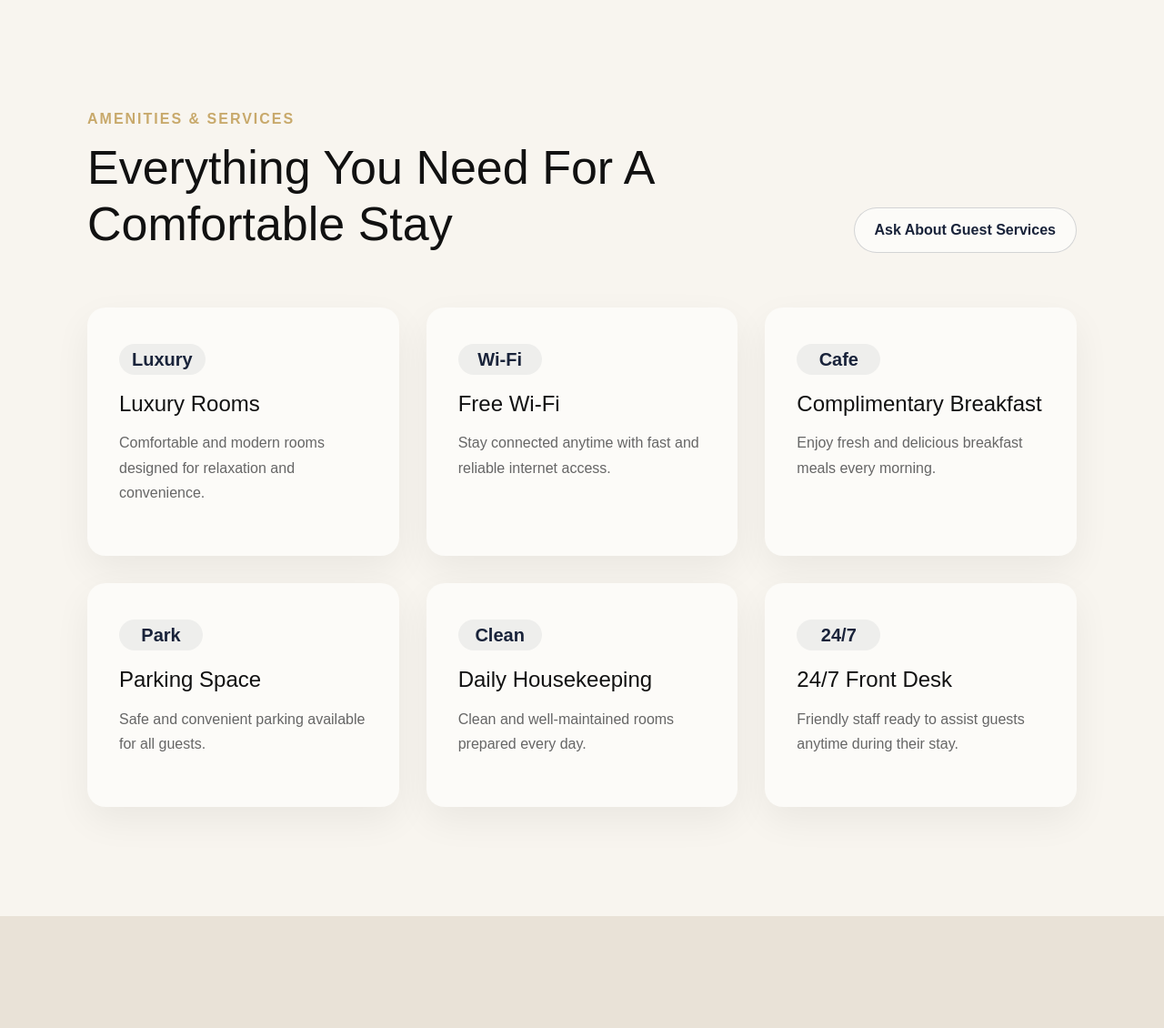
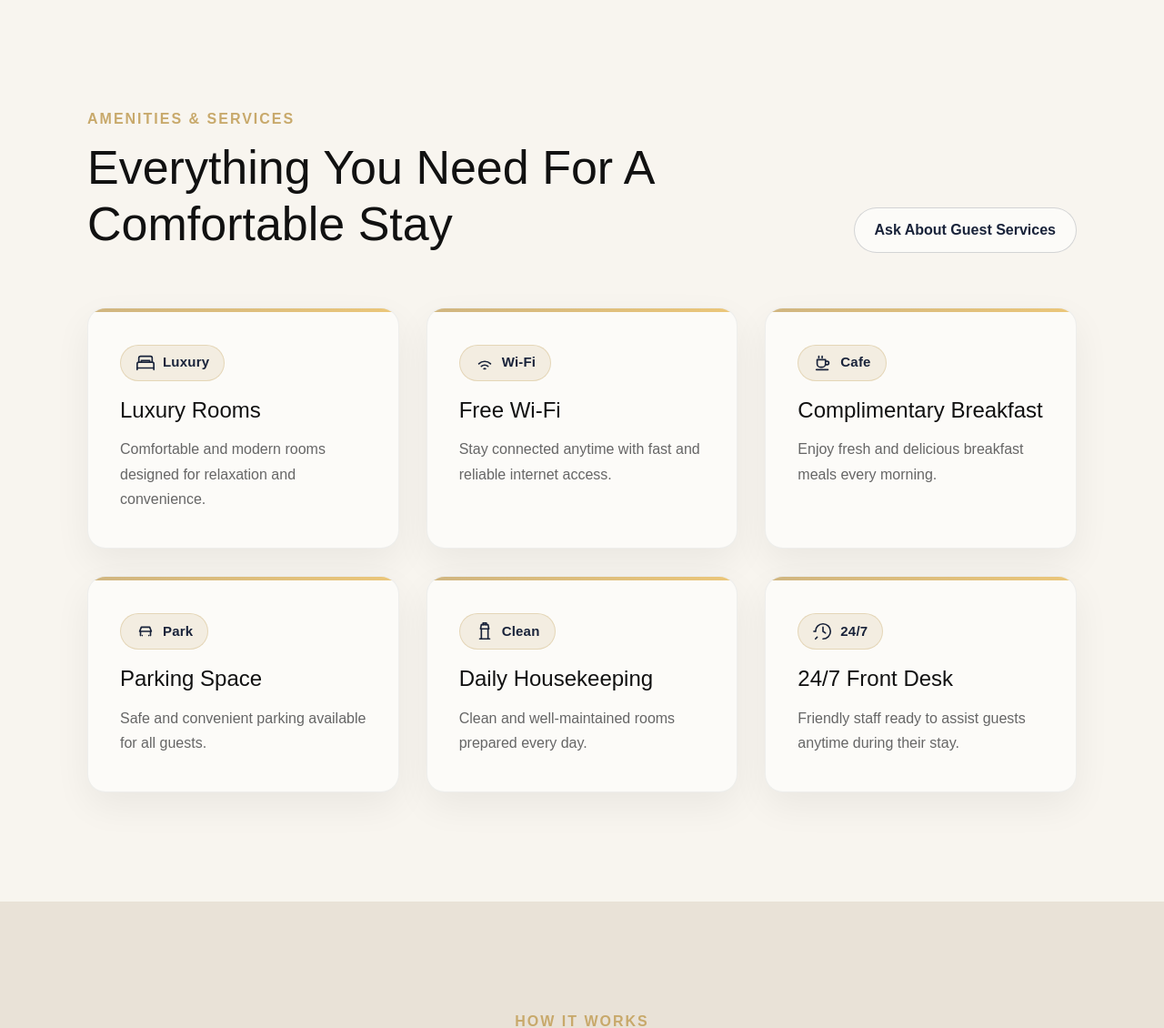
Before and after one commit to ars1224/Noble_InnSync, a Flask app: page / in a window 1280 px wide. Shown: the part 2479-3609 px from the top of the page at 91% size. Run offline with Flask 3, Linux system fonts and the light colour scheme; data that the repository does not hold is empty; some libraries are stand-ins or nearby versions.

Commit message:
Polish homepage amenities and social icons

```diff
--- a/app/static/css/main.css
+++ b/app/static/css/main.css
@@ -695,19 +695,42 @@ section{
 .amenity-card{
     padding: 40px 35px;
     text-align: center;
+    position: relative;
+    overflow: hidden;
+    border: 1px solid rgba(25,35,58,0.06);
     transition: 0.35s ease;
 }
 
+.amenity-card::before{
+    content: "";
+    position: absolute;
+    inset: 0 0 auto;
+    height: 4px;
+    background: linear-gradient(90deg, #c8a96b, #e8bd63);
+    opacity: 0.85;
+}
+
 .amenity-icon{
+    display: inline-flex;
+    align-items: center;
+    justify-content: center;
+    gap: 8px;
     font-size: 20px;
     font-weight: 700;
     color: #19233a;
     margin-bottom: 20px;
 }
 
+.amenity-icon svg{
+    width: 22px;
+    height: 22px;
+    flex-shrink: 0;
+}
+
 .amenity-card h3{
     font-size: 24px;
     margin-bottom: 15px;
+    color: #111;
 }
 
 /* HOW */
@@ -1124,12 +1166,29 @@ section{
     display: inline-flex;
     align-items: center;
     justify-content: center;
+    gap: 8px;
     min-width: 92px;
-    height: 34px;
-    padding: 0 14px;
+    height: 40px;
+    padding: 0 16px;
     border-radius: 999px;
-    background: rgba(25,35,58,0.06);
+    border: 1px solid rgba(200,169,107,0.35);
+    background: rgba(200,169,107,0.16);
+    color: #19233a;
+    font-size: 15px;
+    font-weight: 800;
+    letter-spacing: 0.2px;
     margin-bottom: 18px;
+    transition: 0.3s ease;
+}
+
+.amenity-card:hover .amenity-icon{
+    border-color: #19233a;
+    background: #19233a;
+    color: #e8bd63;
+}
+
+.amenity-card p{
+    margin-bottom: 0;
 }
 
 @media (max-width: 1180px){
--- a/app/templates/_footer.html
+++ b/app/templates/_footer.html
@@ -24,9 +24,15 @@
         <div class="footer-links">
             <h3>Follow Us</h3>
             <div class="footer-socials">
-                <a href="#">Facebook</a>
-                <a href="#">Instagram</a>
-                <a href="#">TikTok</a>
+                <a href="#" aria-label="Facebook">
+                    <i class="fa-brands fa-facebook-f" aria-hidden="true"></i>
+                </a>
+                <a href="#" aria-label="Instagram">
+                    <i class="fa-brands fa-instagram" aria-hidden="true"></i>
+                </a>
+                <a href="#" aria-label="TikTok">
+                    <i class="fa-brands fa-tiktok" aria-hidden="true"></i>
+                </a>
             </div>
         </div>
     </div>
--- a/app/templates/index.html
+++ b/app/templates/index.html
@@ -119,7 +119,16 @@
     <div class="amenities-grid">
 
         <div class="amenity-card">
-            <div class="amenity-icon">Luxury</div>
+            <div class="amenity-icon">
+                <svg width="22" height="22" viewBox="0 0 24 24" fill="none" stroke="currentColor" stroke-width="1.8" stroke-linecap="round" stroke-linejoin="round" aria-hidden="true" focusable="false">
+                    <path d="M4 11V6a2 2 0 0 1 2-2h12a2 2 0 0 1 2 2v5" />
+                    <path d="M4 11h16a2 2 0 0 1 2 2v5H2v-5a2 2 0 0 1 2-2Z" />
+                    <path d="M7 11V9h10v2" />
+                    <path d="M2 18v2" />
+                    <path d="M22 18v2" />
+                </svg>
+                <span>Luxury</span>
+            </div>
             <h3>Luxury Rooms</h3>
             <p>
                 Comfortable and modern rooms designed for relaxation and convenience.
@@ -127,7 +136,14 @@
         </div>
 
         <div class="amenity-card">
-            <div class="amenity-icon">Wi-Fi</div>
+            <div class="amenity-icon">
+                <svg width="22" height="22" viewBox="0 0 24 24" fill="none" stroke="currentColor" stroke-width="1.8" stroke-linecap="round" stroke-linejoin="round" aria-hidden="true" focusable="false">
+                    <path d="M5 13a10 10 0 0 1 14 0" />
+                    <path d="M8 16a6 6 0 0 1 8 0" />
+                    <path d="M11 19a2 2 0 0 1 2 0" />
+                </svg>
+                <span>Wi-Fi</span>
+            </div>
             <h3>Free Wi-Fi</h3>
             <p>
                 Stay connected anytime with fast and reliable internet access.
@@ -135,7 +151,16 @@
         </div>
 
         <div class="amenity-card">
-            <div class="amenity-icon">Cafe</div>
+            <div class="amenity-icon">
+                <svg width="22" height="22" viewBox="0 0 24 24" fill="none" stroke="currentColor" stroke-width="1.8" stroke-linecap="round" stroke-linejoin="round" aria-hidden="true" focusable="false">
+                    <path d="M5 8h10v5a4 4 0 0 1-4 4H9a4 4 0 0 1-4-4V8Z" />
+                    <path d="M15 10h2a2 2 0 0 1 0 4h-2" />
+                    <path d="M4 20h14" />
+                    <path d="M7 4v2" />
+                    <path d="M11 4v2" />
+                </svg>
+                <span>Cafe</span>
+            </div>
             <h3>Complimentary Breakfast</h3>
             <p>
                 Enjoy fresh and delicious breakfast meals every morning.
@@ -143,7 +168,16 @@
         </div>
 
         <div class="amenity-card">
-            <div class="amenity-icon">Park</div>
+            <div class="amenity-icon">
+                <svg width="22" height="22" viewBox="0 0 24 24" fill="none" stroke="currentColor" stroke-width="1.8" stroke-linecap="round" stroke-linejoin="round" aria-hidden="true" focusable="false">
+                    <path d="M5 12h14l-2-5H7l-2 5Z" />
+                    <path d="M6 12v5" />
+                    <path d="M18 12v5" />
+                    <path d="M8 17h.01" />
+                    <path d="M16 17h.01" />
+                </svg>
+                <span>Park</span>
+            </div>
             <h3>Parking Space</h3>
             <p>
                 Safe and convenient parking available for all guests.
@@ -151,7 +185,16 @@
         </div>
 
         <div class="amenity-card">
-            <div class="amenity-icon">Clean</div>
+            <div class="amenity-icon">
+                <svg width="22" height="22" viewBox="0 0 24 24" fill="none" stroke="currentColor" stroke-width="1.8" stroke-linecap="round" stroke-linejoin="round" aria-hidden="true" focusable="false">
+                    <path d="M6 21h12" />
+                    <path d="M8 21V9" />
+                    <path d="M16 21V9" />
+                    <path d="M7 9h10l-1-5H8L7 9Z" />
+                    <path d="M10 4V2h4v2" />
+                </svg>
+                <span>Clean</span>
+            </div>
             <h3>Daily Housekeeping</h3>
             <p>
                 Clean and well-maintained rooms prepared every day.
@@ -159,7 +202,15 @@
         </div>
 
         <div class="amenity-card">
-            <div class="amenity-icon">24/7</div>
+            <div class="amenity-icon">
+                <svg width="22" height="22" viewBox="0 0 24 24" fill="none" stroke="currentColor" stroke-width="1.8" stroke-linecap="round" stroke-linejoin="round" aria-hidden="true" focusable="false">
+                    <path d="M12 21a9 9 0 1 0-9-9" />
+                    <path d="M12 7v5l3 2" />
+                    <path d="M3 12H1" />
+                    <path d="M5 19l-2 2" />
+                </svg>
+                <span>24/7</span>
+            </div>
             <h3>24/7 Front Desk</h3>
             <p>
                 Friendly staff ready to assist guests anytime during their stay.
@@ -292,9 +343,15 @@
                 <h3>Follow Us</h3>
 
                 <div class="social-links">
-                    <a href="#">Facebook</a>
-                    <a href="#">Instagram</a>
-                    <a href="#">TikTok</a>
+                    <a href="#" aria-label="Facebook">
+                        <i class="fa-brands fa-facebook-f" aria-hidden="true"></i>
+                    </a>
+                    <a href="#" aria-label="Instagram">
+                        <i class="fa-brands fa-instagram" aria-hidden="true"></i>
+                    </a>
+                    <a href="#" aria-label="TikTok">
+                        <i class="fa-brands fa-tiktok" aria-hidden="true"></i>
+                    </a>
                 </div>
             </div>
 
```
Also changed, not shown: other parts of app/static/css/main.css (+22 -3 lines), app/static/css/_footer.css (+25 -2 lines).
